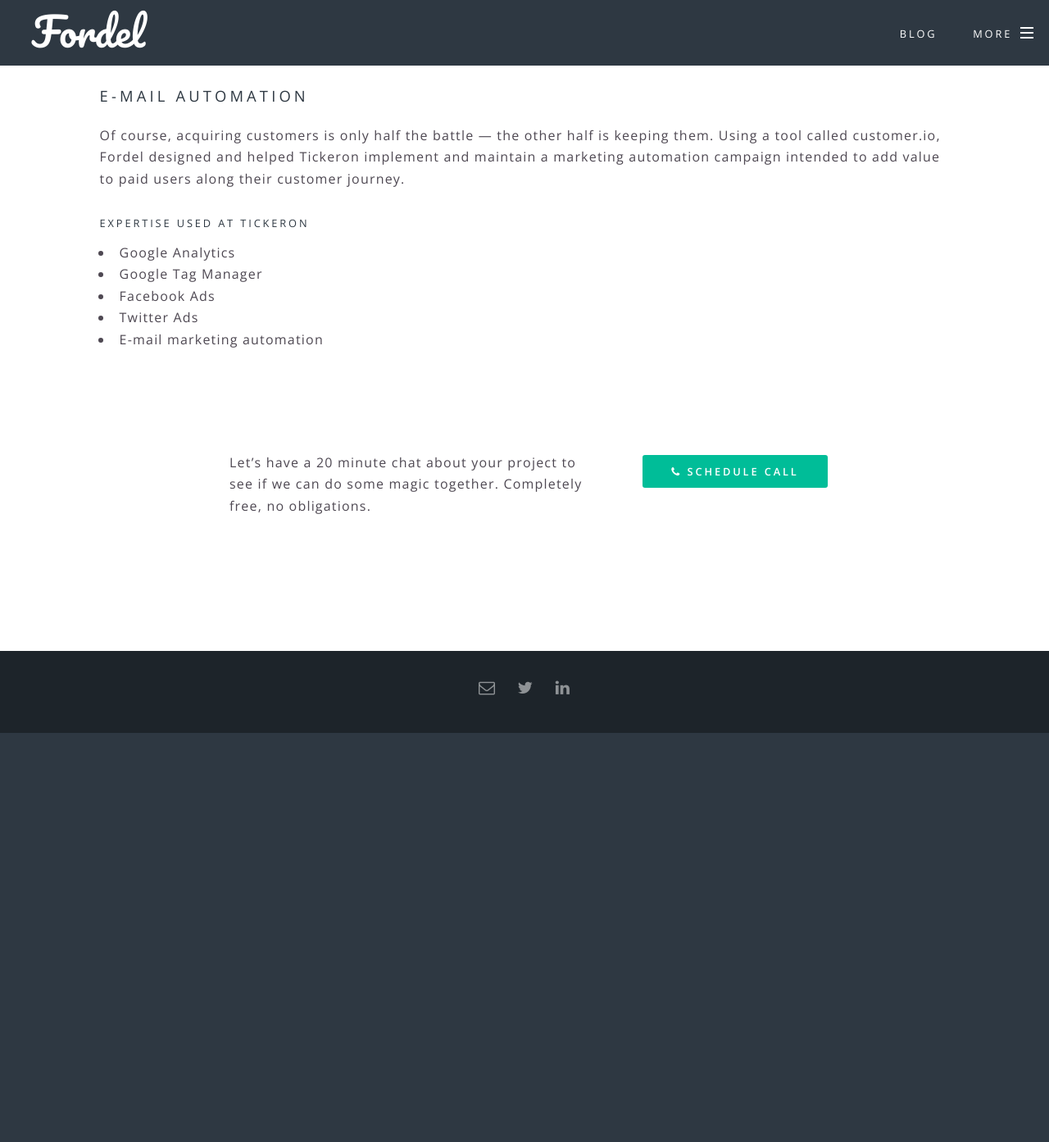
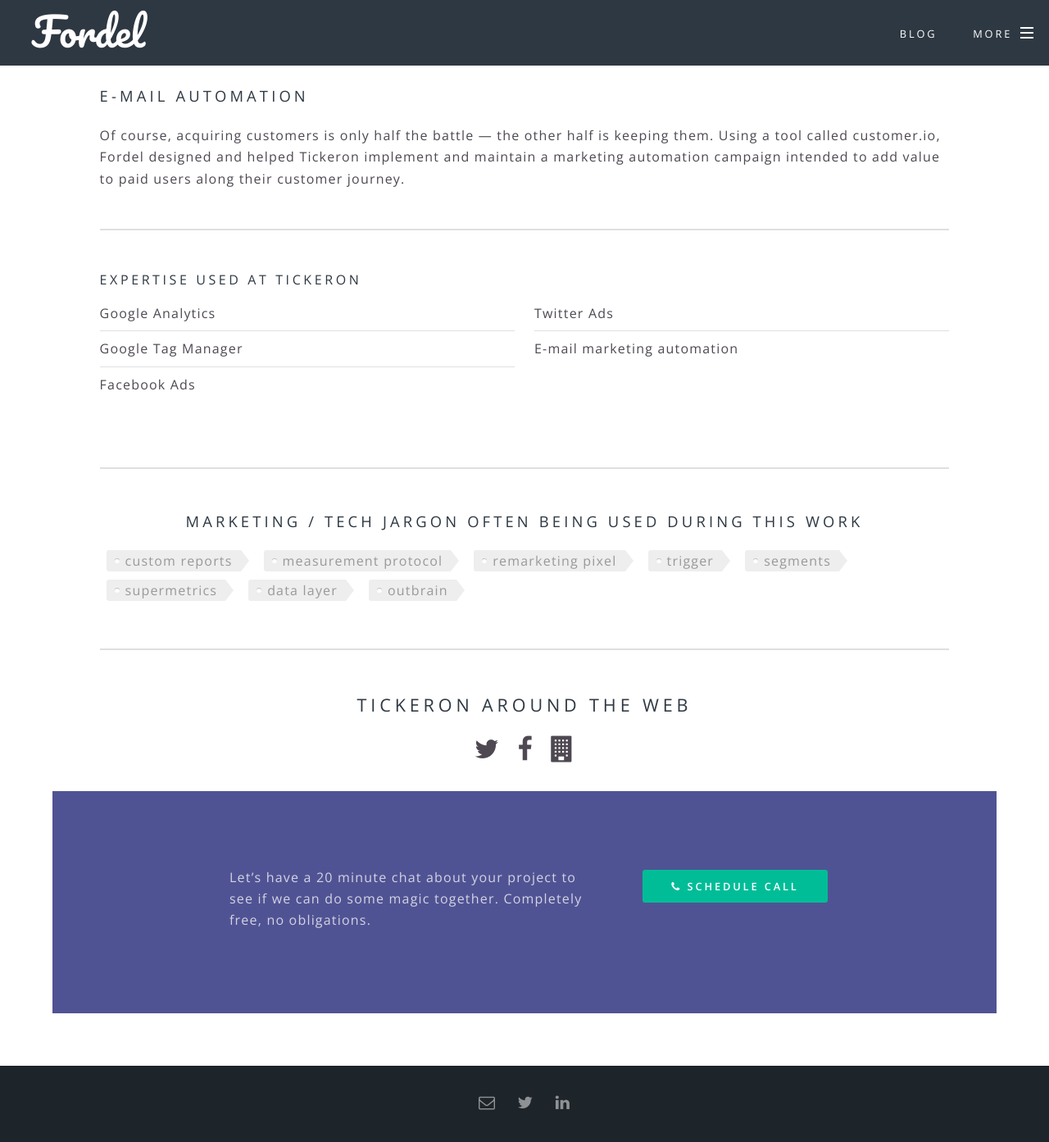
Before and after one commit to dan300/fordel-site, a Jekyll site: the page built from client-stories/tickeron.html, in a window 1280 px wide and 1400 px high, scrolled down 1372 px. Shown: the top 1393 px of the window at 82% size. Built offline with Jekyll 4.4.1, drawn with Linux system fonts in a browser that asks for light colours; comment, search, counter and statistics services are not loaded; before the commit the page ends 2266 px from its top, so only the background shows below that.

Commit message:
looots of changes to tickeron case

```diff
--- a/Gemfile
+++ b/Gemfile
@@ -4,3 +4,4 @@
 gem 'jekyll'
 gem 'rack-jekyll'
 gem 'jekyll-redirect-from'
+# gem 'github-pages', group: :jekyll_plugins
--- a/client-stories/tickeron.html
+++ b/client-stories/tickeron.html
@@ -25,18 +25,51 @@
 							<p>Over the following year, we assisted Tickeron with planning and managing paid acquisition strategies on Facebook, AdWords, Quora, Twitter, Outbrain and several other, smaller self-service platforms. Using Google Analytics and Google Tag Manager, the agency’s digital marketing experts also helped Tickeron set up a system to measure in-app conversion points. This allowed Tickeron to identify problem areas that hindered conversion rates and make the necessary adjustments.</p>
 							<h3>E-mail automation</h3>
 							<p>Of course, acquiring customers is only half the battle — the other half is keeping them. Using a tool called customer.io, Fordel designed and helped Tickeron implement and maintain a marketing automation campaign intended to add value to paid users along their customer journey.</p>
-							<h5>Expertise used at Tickeron</h5>
-							<ul>
+							<hr>
+							<h4>Expertise used at Tickeron</h4>
+							<div class="row">
+								<div class="6u 12u$(medium)">
+									<ul class="alt">
 										<li>Google Analytics</li>
 										<li>Google Tag Manager</li>
 										<li>Facebook Ads</li>
+
+									</ul>
+								</div>
+								<div class="6u 12u$(medium)">
+									<ul class="alt">
 										<li>Twitter Ads</li>
 										<li>E-mail marketing automation</li>
 									</ul>
+								</div>
+							</div>
+							<hr>
+							<div style="text-align:center">
+								<h3>Marketing / tech jargon often being used during this work</h3>
+									<ul class="tags">
+									  <li><span class="tag">custom reports</span></li>
+										<li><span class="tag">measurement protocol</span></li>
+										<li><span class="tag">remarketing pixel</span></li>
+										<li><span class="tag">trigger</span></li>
+										<li><span class="tag">segments</span></li>
+										<li><span class="tag">supermetrics</span></li>
+										<li><span class="tag">data layer</span></li>
+										<li><span class="tag">outbrain</span></li>
+									</ul>
+							</div>
+							<hr>
+							<div style="text-align:center">
+								<h2>Tickeron around the web</h2>
+								<ul class="icons">
+									<li><a href="https://twitter.com/tickeron" class="icon fa-twitter fa-2x"><span class="label">Tickeron on Twitter</span></a></li>
+									<li><a href="https://facebook.com/tickeron" class="icon fa-facebook fa-2x"><span class="label">Tickeron on Facebook</span></a></li>
+									<li><a href="https://tickeron.com" class="icon fa-building fa-2x"><span class="label">Website</span></a></li>
+								</ul>
+							</div>
 					</section>
 
 
-					<section id="cta" class="wrapper style4">
+					<section id="cta" class="wrapper style3">
 			      <div class="inner">
 			        <header>
 			          <p>Let’s have a 20 minute chat about your project to see if we can do some magic together. Completely free, no obligations.</p>
--- a/css/custom.css
+++ b/css/custom.css
@@ -50,3 +50,74 @@
 		background-size:cover;
 
   }
+
+
+
+
+	---------------
+
+	---------------
+
+	// CUSTOM TAG CLOUD DESIGN
+
+	body {
+	  font: 12px/1.5 'PT Sans', serif;
+	  margin: 25px;
+	}
+
+	.tags {
+	  list-style: none;
+	  margin: 0;
+	  overflow: hidden;
+	  padding: 0;
+	}
+
+	.tags li {
+	  float: left;
+	}
+
+	.tag {
+	  background: #eee;
+	  border-radius: 3px 0 0 3px;
+	  color: #999;
+	  display: inline-block;
+	  height: 26px;
+	  line-height: 26px;
+	  padding: 0 20px 0 23px;
+	  position: relative;
+	  margin: 0 10px 10px 0;
+	  text-decoration: none;
+	  -webkit-transition: color 0.2s;
+	}
+
+	.tag::before {
+	  background: #fff;
+	  border-radius: 10px;
+	  box-shadow: inset 0 1px rgba(0, 0, 0, 0.25);
+	  content: '';
+	  height: 6px;
+	  left: 10px;
+	  position: absolute;
+	  width: 6px;
+	  top: 10px;
+	}
+
+	.tag::after {
+	  background: #fff;
+	  border-bottom: 13px solid transparent;
+	  border-left: 10px solid #eee;
+	  border-top: 13px solid transparent;
+	  content: '';
+	  position: absolute;
+	  right: 0;
+	  top: 0;
+	}
+
+	.tag:hover {
+	  background-color: #ed4933;
+	  color: white;
+	}
+
+	.tag:hover::after {
+	   border-left-color: #ed4933;
+	}
```
Also changed, not shown: Gemfile.lock, css/main.scss (line endings or trailing spaces). Lines whose indentation alone changed are shown as unchanged.
